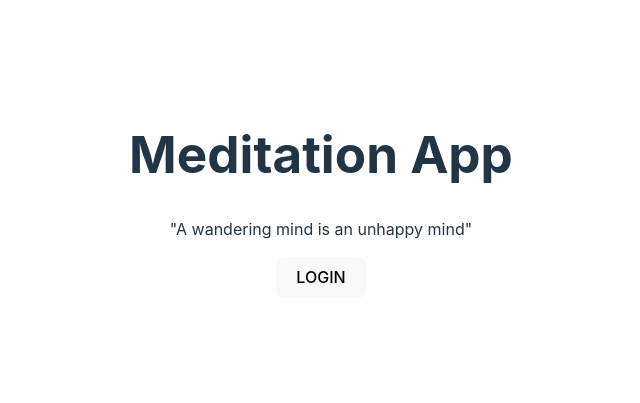
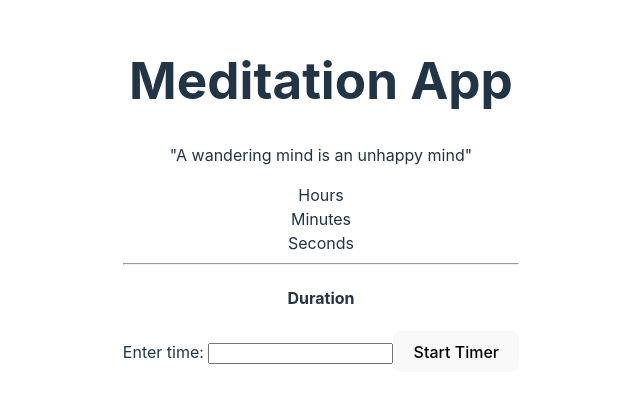
Before and after one commit to MeditationApp-Ecri43/meditationApp, a React (Vite) app: page / in a window 1280 px wide. Shown: the part 205-608 px from the top of the page, without its empty margins (319-959 px from the left). Built offline with nearby package versions, Linux system fonts and the light colour scheme.

Commit message:
started work on Timer

```diff
--- a/src/App.tsx
+++ b/src/App.tsx
@@ -14,14 +14,9 @@ state: logged in?
     render Timer
 */
 
-export interface loginProps {
-  isLoggedIn: boolean;
-  setIsLoggedIn: React.Dispatch<React.SetStateAction<boolean>>;
-  username: string;
-}
 const App = () => {
-  const [isLoggedIn, setIsLoggedIn] = useState<boolean>(false);
-  const [username, setUsername] = useState<(null | string)>(null);
+  const [isLoggedIn, setIsLoggedIn] = useState<boolean>(true);
+  const [username, setUsername] = useState<string | null>(null);
   return (
     <>
       <div>
@@ -30,10 +25,11 @@ const App = () => {
       </div>
       <div>
         {isLoggedIn ? (
-          <Timer setIsLoggedIn={setIsLoggedIn} />
+          <Timer isLoggedIn={isLoggedIn} username={username} />
         ) : (
           <Login
             setIsLoggedIn={setIsLoggedIn}
+            isLoggedIn={isLoggedIn}
             username={username}
             setUsername={setUsername}
           />
--- a/src/components/Login.tsx
+++ b/src/components/Login.tsx
@@ -1,7 +1,7 @@
 import React, { useState } from 'react';
-import { loginProps } from '../App';
+import { LoginProps } from '../../types';
 
-const Login = (props: loginProps) => {
+const Login = (props: LoginProps) => {
   const handleSubmit = (): void => {
     // e.preventDefault();
     props.setIsLoggedIn(true);
--- a/src/components/Timer.tsx
+++ b/src/components/Timer.tsx
@@ -1,7 +1,65 @@
 import React, { useState } from 'react';
+import { TimerProps } from '../../types';
 
 const Timer = (props: TimerProps): JSX.Element => {
-  return <div></div>;
+  // const [duration, setDuration] = useState(0);
+
+  // async function handleSubmit(e) {
+  //   // Prevents the browser from refreshing the page upon submit
+  //   e.preventDefault();
+  //   const form = e.target;
+  // }
+
+  // function initializeClock(duration: number) {
+  //   const clock = document.getElementById('timer');
+  //   const hoursLeft = document.getElementById('hours')!;
+  //   const minutesLeft = document.getElementById('minutes')!;
+  //   const secondsLeft = document.getElementById('seconds')!;
+
+  // function updateClock() {
+  //   const t = getTimeRemaining(duration);
+
+  //   hoursLeft.innerHTML = ('0' + t.hours).slice(-2);
+  //   minutesLeft.innerHTML = ('0' + t.minutes).slice(-2);
+  //   secondsLeft.innerHTML = ('0' + t.seconds).slice(-2);
+
+  //   if (t.total <= 0) {
+  //     clearInterval(timeinterval);
+  //   }
+  // }
+
+  //   updateClock();
+  //   const timeinterval = setInterval(updateClock, 1000);
+  // }
+
+  // initializeClock(duration);
+
+  return (
+    <div id='timer'>
+      <div>
+        <span className='hours'></span>
+        <div className='smalltext'>Hours</div>
+      </div>
+      <div>
+        <span className='minutes'></span>
+        <div className='smalltext'>Minutes</div>
+      </div>
+      <div>
+        <span className='seconds'></span>
+        <div className='smalltext'>Seconds</div>
+      </div>
+      <hr />
+      <form>
+        <h4> Duration </h4>
+        <label>
+          Enter time: <input name='durationInput' />
+        </label>
+        <button id='start' type='submit'>
+          Start Timer
+        </button>
+      </form>
+    </div>
+  );
 };
 
 export default Timer;
--- a/src/types.ts
+++ /dev/null
@@ -1,3 +0,0 @@
-export interface TimerProps {
-  isLoggedIn: boolean;
-}
```
Also changed, not shown: types.ts (+14 -3 lines).
